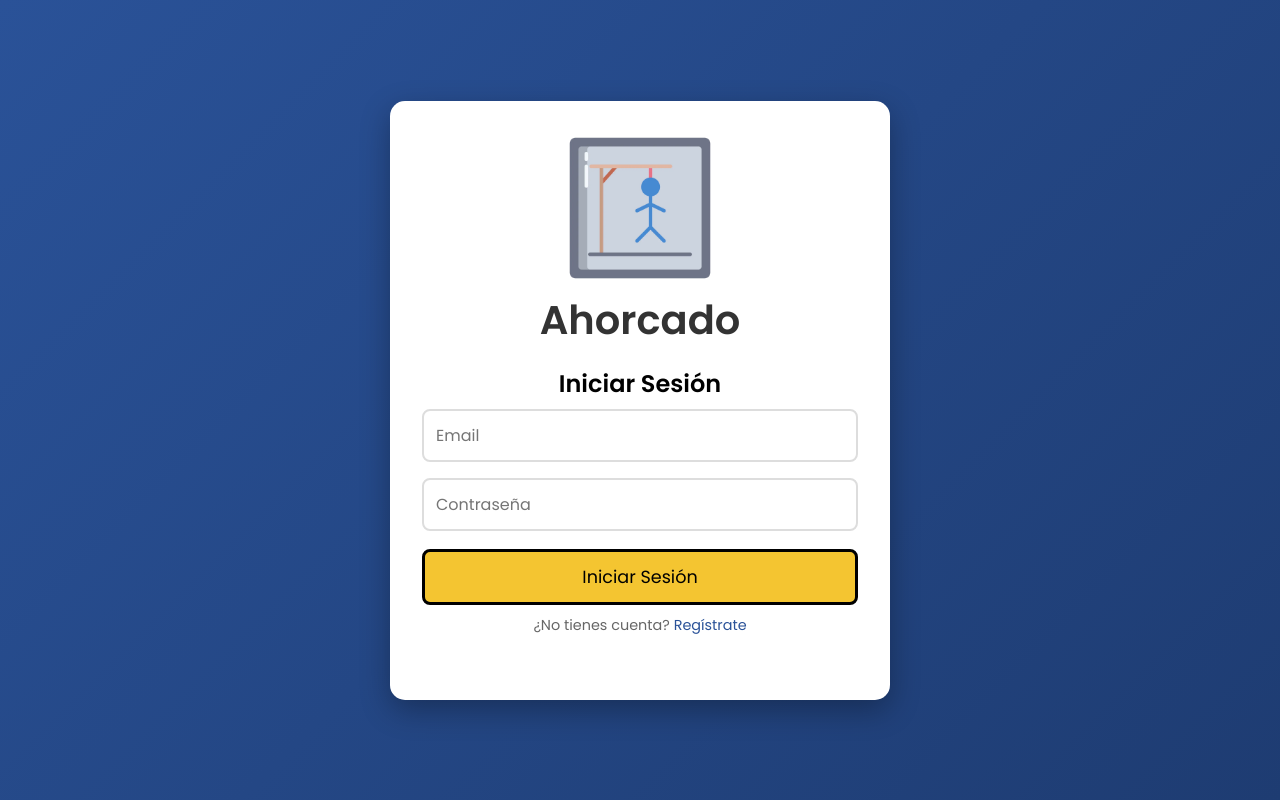
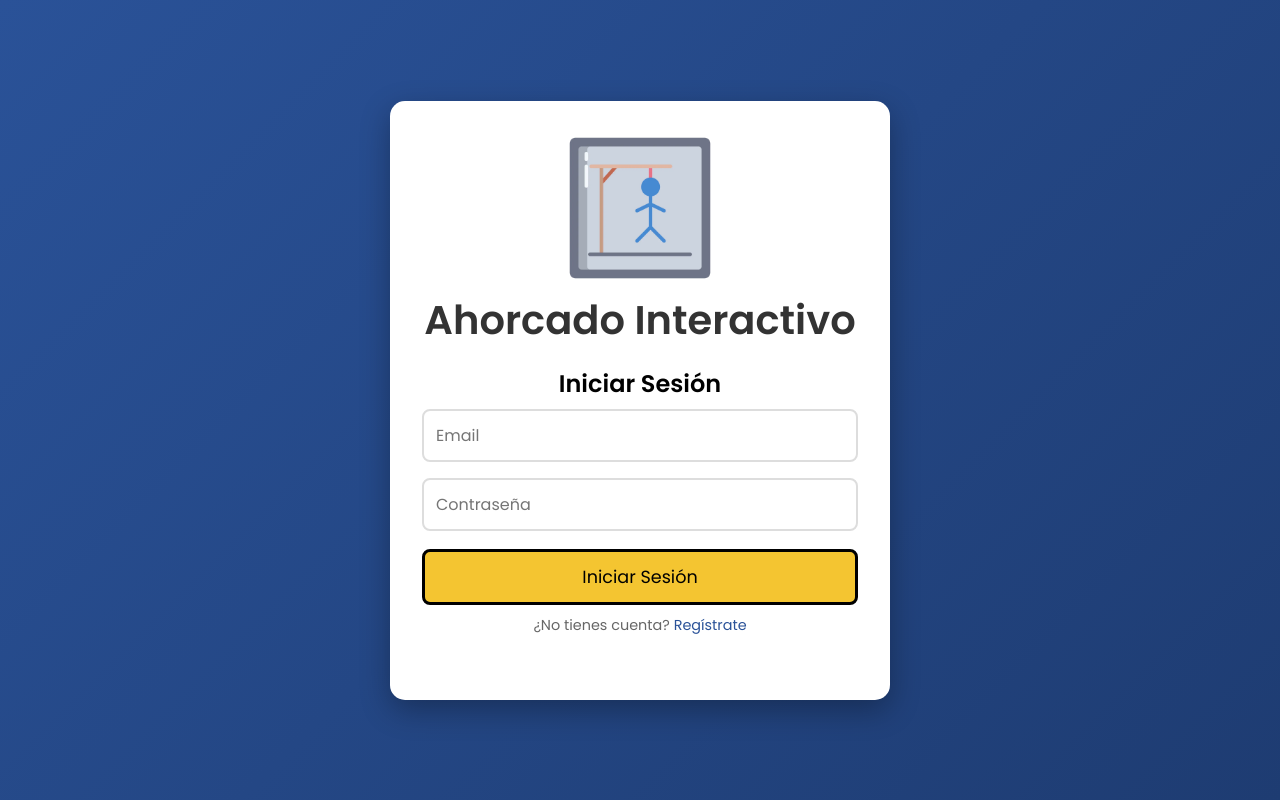
Before and after one commit to migueland-stack/ahorcado-interactivo-uapa, a plain HTML site: page frontend/index.html in a window 1280 px wide. Drawn offline with Linux system fonts and the light colour scheme.

Commit message:
Update title and header for consistency in branding

```diff
--- a/frontend/index.html
+++ b/frontend/index.html
@@ -3,7 +3,7 @@
 
 <head>
   <meta name="viewport" content="width=device-width, initial-scale=1.0" />
-  <title>Juega al Ahorcado - Proyecto</title>
+  <title>Ahorcado Interactivo - Proyecto</title>
   <link rel="icon" type="image/png" sizes="32x32" href="/images/favicon-32x32.png">
   <link rel="icon" type="image/png" sizes="16x16" href="/images/favicon-16x16.png">
   <link rel="apple-touch-icon" href="/images/apple-touch-icon.png">
@@ -22,7 +22,7 @@
     <div class="welcome-content">
       <!-- RUTA CORREGIDA -->
       <img src="images/logo.webp" alt="Ahorcado" width="150px" height="150px" />
-      <h1>Ahorcado</h1>
+      <h1>Ahorcado Interactivo</h1>
 
       <!-- Formulario de Login -->
       <div id="login-form">
```
